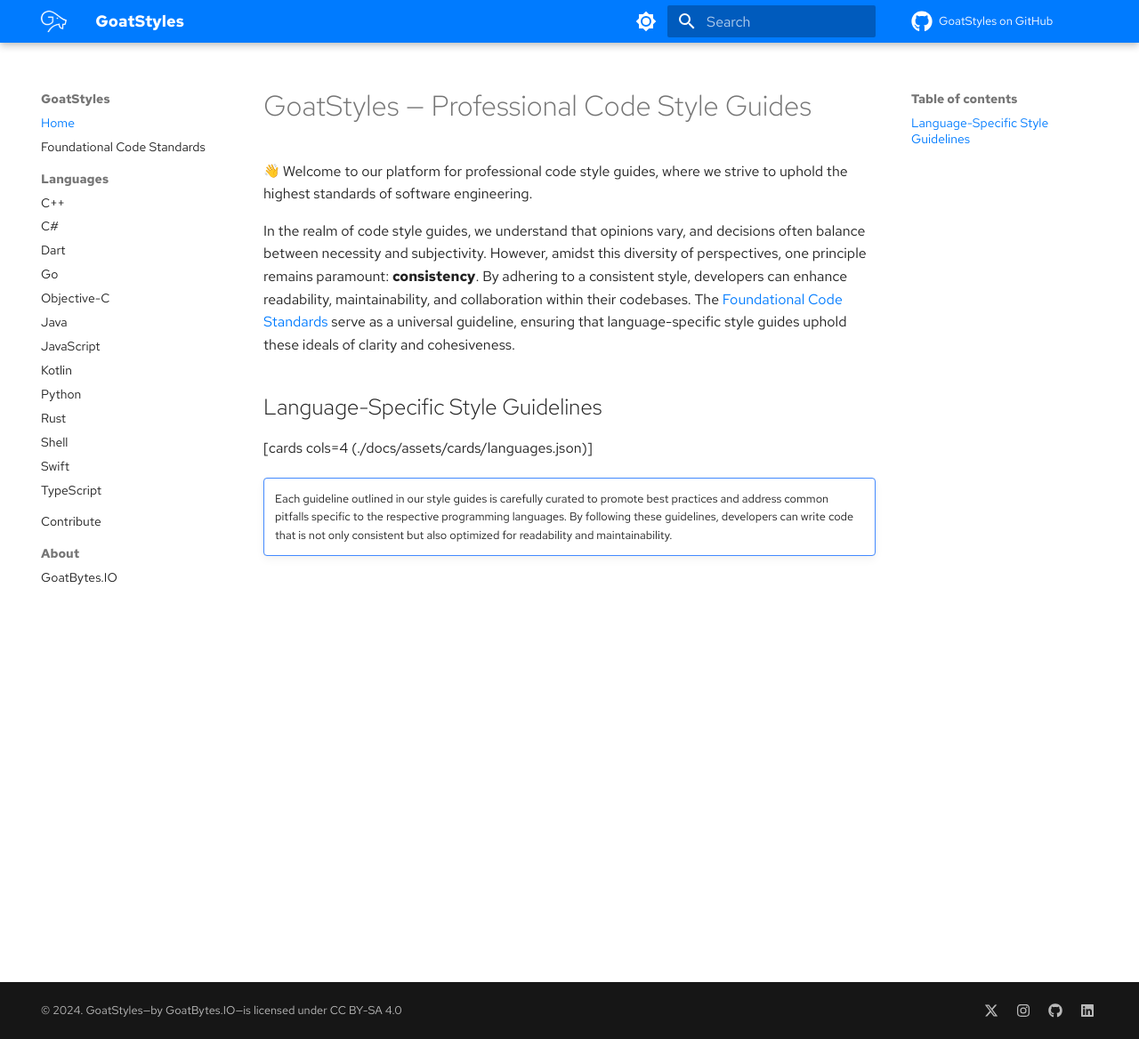
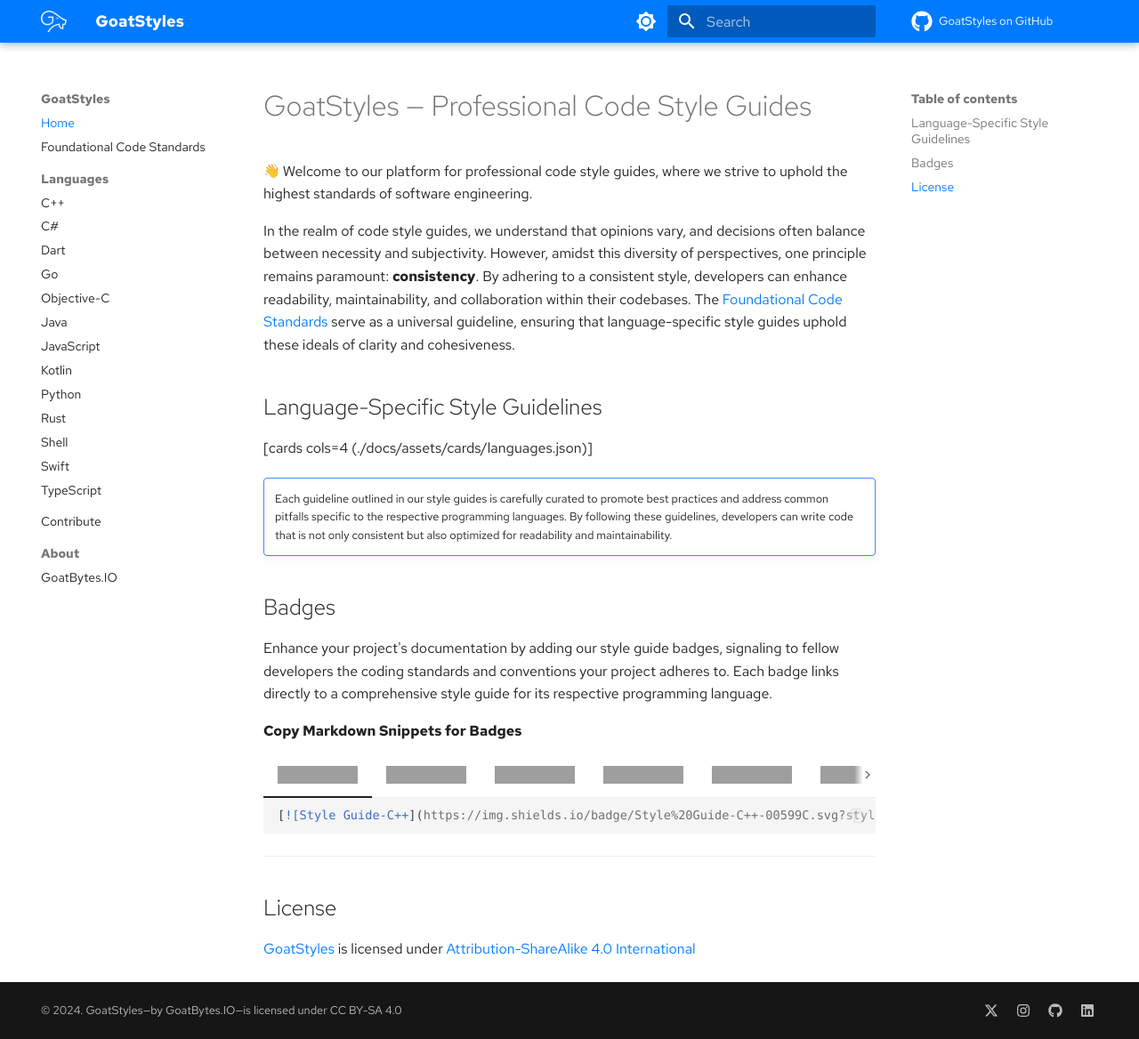
Before and after one commit to goatbytes/GoatStyles, an MkDocs documentation site: the page built from docs/index.md, in a window 1280 px wide and 1168 px high. Shown: the whole window at 89% size. Built offline with MkDocs 1.6.1 and Material for MkDocs 9.7.7, drawn with Linux system fonts in a browser that asks for light colours; emoji names are drawn with the system emoji font; some web fonts are replaced; comment, search, counter and statistics services are not loaded; grey boxes are pictures that could not be loaded.

Commit message:
docs: Add badges

````diff
--- a/docs/index.md
+++ b/docs/index.md
@@ -20,3 +20,86 @@
 guidelines, developers can write code that is not only consistent but also optimized for readability
 and maintainability.
 ///
+
+## Badges
+
+Enhance your project's documentation by adding our style guide badges, signaling to fellow
+developers the coding standards and conventions your project adheres to. Each badge links directly
+to a comprehensive style guide for its respective programming language.
+
+**Copy Markdown Snippets for Badges**
+
+/// tab | [![Style Guide-C++](https://img.shields.io/badge/Style%20Guide-C++-00599C.svg?style=flat&labelColor=black&color=00599C&logo=cplusplus)](https://styles.goatbytes.io/lang/cpp)
+```{.markdown .copy}
+[![Style Guide-C++](https://img.shields.io/badge/Style%20Guide-C++-00599C.svg?style=flat&labelColor=black&color=00599C&logo=cplusplus)](https://styles.goatbytes.io/lang/cpp)
+```
+///
+/// tab | [![Style Guide-C#](https://img.shields.io/badge/Style%20Guide-C%23-178600.svg?style=flat&labelColor=black&color=178600&logo=csharp)](https://styles.goatbytes.io/lang/csharp)
+```{.markdown .copy}
+[![Style Guide-C#](https://img.shields.io/badge/Style%20Guide-C%23-178600.svg?style=flat&labelColor=black&color=178600&logo=csharp)](https://styles.goatbytes.io/lang/csharp)
+```
+///
+/// tab | [![Style Guide-Dart](https://img.shields.io/badge/Style%20Guide-Dart-00B4AB.svg?style=flat&labelColor=black&color=00B4AB&logo=dart)](https://styles.goatbytes.io/lang/dart)
+```{.markdown .copy}
+[![Style Guide-Dart](https://img.shields.io/badge/Style%20Guide-Dart-00B4AB.svg?style=flat&labelColor=black&color=00B4AB&logo=dart)](https://styles.goatbytes.io/lang/dart)
+```
+///
+/// tab | [![Style Guide-Go](https://img.shields.io/badge/Style%20Guide-Go-00ADD8.svg?style=flat&labelColor=black&color=00ADD8&logo=go)](https://styles.goatbytes.io/lang/go)
+```{.markdown .copy}
+[![Style Guide-Go](https://img.shields.io/badge/Style%20Guide-Go-00ADD8.svg?style=flat&labelColor=black&color=00ADD8&logo=go)](https://styles.goatbytes.io/lang/go)
+```
+///
+/// tab | [![Style Guide-Java](https://img.shields.io/badge/Style%20Guide-Java-ED8B00.svg?style=flat&labelColor=black&color=ED8B00&logo=java)](https://styles.goatbytes.io/lang/java)
+```{.markdown .copy}
+[![Style Guide-Java](https://img.shields.io/badge/Style%20Guide-Java-ED8B00.svg?style=flat&labelColor=black&color=ED8B00&logo=java)](https://styles.goatbytes.io/lang/java)
+```
+///
+/// tab | [![Style Guide-JavaScript](https://img.shields.io/badge/Style%20Guide-JavaScript-F0DB4F.svg?style=flat&labelColor=black&color=F0DB4F&logo=javascript)](https://styles.goatbytes.io/lang/javascript)
+```{.markdown .copy}
+[![Style Guide-JavaScript](https://img.shields.io/badge/Style%20Guide-JavaScript-F0DB4F.svg?style=flat&labelColor=black&color=F0DB4F&logo=javascript)](https://styles.goatbytes.io/lang/javascript)
+```
+///
+/// tab | [![Style Guide-Kotlin](https://img.shields.io/badge/Style%20Guide-Kotlin-7F52FF.svg?style=flat&labelColor=black&color=7F52FF&logo=kotlin)](https://styles.goatbytes.io/lang/kotlin)
+```{.markdown .copy}
+[![Style Guide-Kotlin](https://img.shields.io/badge/Style%20Guide-Kotlin-7F52FF.svg?style=flat&labelColor=black&color=7F52FF&logo=kotlin)](https://styles.goatbytes.io/lang/kotlin)
+```
+///
+/// tab | [![Style Guide-Objective-C](https://img.shields.io/badge/Style%20Guide-Objective--C-438EFF.svg?style=flat&labelColor=black&color=438EFF)](https://styles.goatbytes.io/lang/objective-c)
+```{.markdown .copy}
+[![Style Guide-Objective-C](https://img.shields.io/badge/Style%20Guide-Objective--C-438EFF.svg?style=flat&labelColor=black&color=438EFF)](https://styles.goatbytes.io/lang/objective-c)
+```
+///
+/// tab | [![Style Guide-Python](https://img.shields.io/badge/Style%20Guide-Python-3776AB.svg?style=flat&labelColor=black&color=3776AB&logo=python)](https://styles.goatbytes.io/lang/python)
+```{.markdown .copy}
+[![Style Guide-Python](https://img.shields.io/badge/Style%20Guide-Python-3776AB.svg?style=flat&labelColor=black&color=3776AB&logo=python)](https://styles.goatbytes.io/lang/python)
+```
+///
+/// tab | [![Style Guide-Rust](https://img.shields.io/badge/Style%20Guide-Rust-DEA584.svg?style=flat&labelColor=black&color=DEA584&logo=rust)](https://styles.goatbytes.io/lang/rust)
+```{.markdown .copy}
+[![Style Guide-Rust](https://img.shields.io/badge/Style%20Guide-Rust-DEA584.svg?style=flat&labelColor=black&color=DEA584&logo=rust)](https://styles.goatbytes.io/lang/rust)
+```
+///
+/// tab | [![Style Guide-Shell](https://img.shields.io/badge/Style%20Guide-Shell-4EAA25.svg?style=flat&labelColor=black&color=4EAA25&logo=gnu-bash)](https://styles.goatbytes.io/lang/shell)
+```{.markdown .copy}
+[![Style Guide-Shell](https://img.shields.io/badge/Style%20Guide-Shell-4EAA25.svg?style=flat&labelColor=black&color=4EAA25&logo=gnu-bash)](https://styles.goatbytes.io/lang/shell)
+```
+///
+/// tab | [![Style Guide-Swift](https://img.shields.io/badge/Style%20Guide-Swift-FA7343.svg?style=flat&labelColor=black&color=FA7343&logo=swift)](https://styles.goatbytes.io/lang/swift)
+```{.markdown .copy}
+[![Style Guide-Swift](https://img.shields.io/badge/Style%20Guide-Swift-FA7343.svg?style=flat&labelColor=black&color=FA7343&logo=swift)](https://styles.goatbytes.io/lang/swift)
+```
+///
+/// tab | [![Style Guide-TypeScript](https://img.shields.io/badge/Style%20Guide-TypeScript-3178C6.svg?style=flat&labelColor=black&color=3178C6&logo=typescript)](https://styles.goatbytes.io/lang/typescript)
+```{.markdown .copy}
+[![Style Guide-TypeScript](https://img.shields.io/badge/Style%20Guide-TypeScript-3178C6.svg?style=flat&labelColor=black&color=3178C6&logo=typescript)](https://styles.goatbytes.io/lang/typescript)
+```
+///
+---
+
+## License
+
+[GoatStyles][GH] is licensed under [Attribution-ShareAlike 4.0 International][LICENSE]
+
+[GB]: https://goatbytes.io
+[GH]: https://github.com/goatbytes/GoatStyles
+[LICENSE]: https://creativecommons.org/licenses/by-sa/4.0/
````
Also changed, not shown: README.md (+27 -5 lines).
